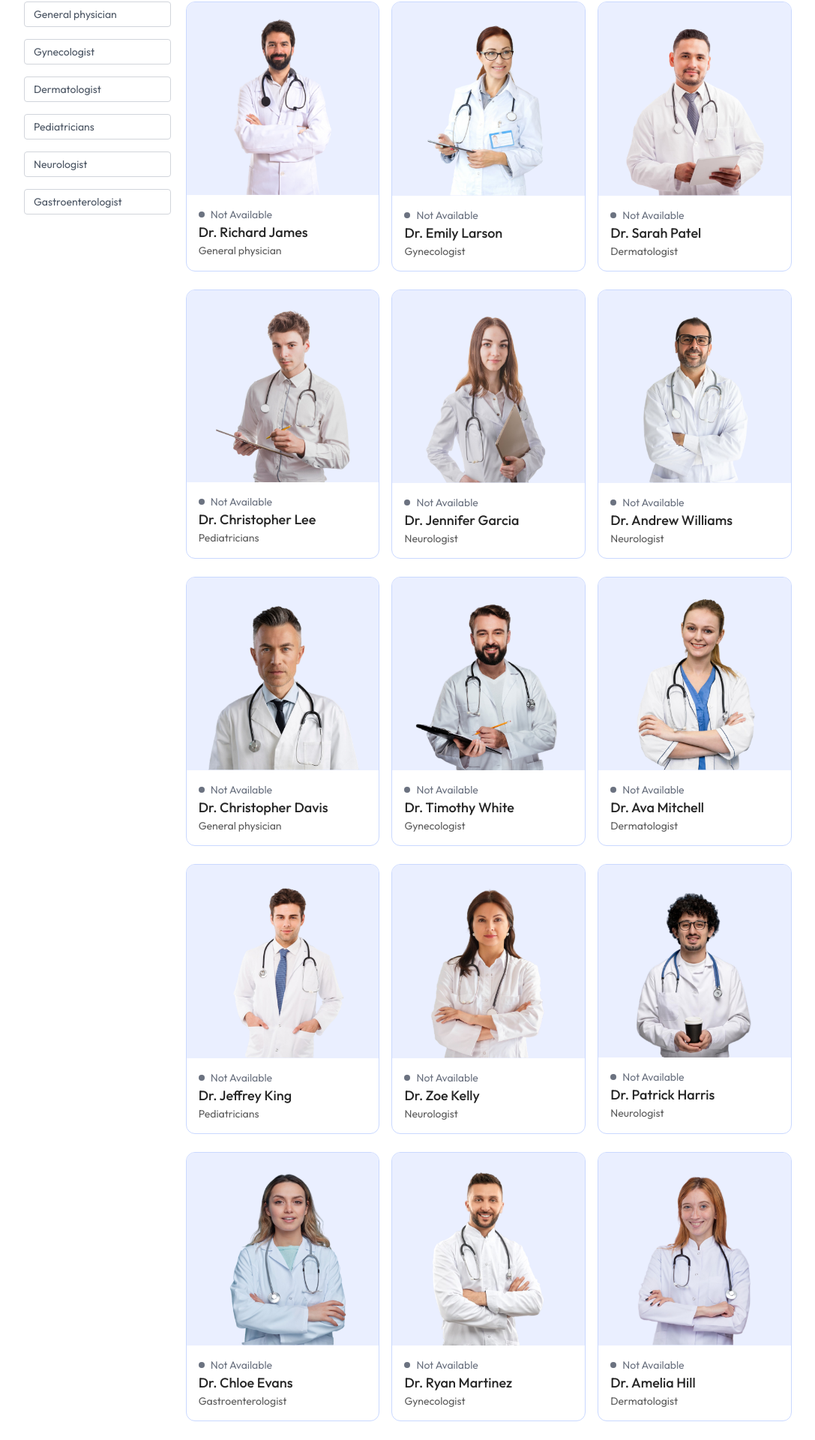
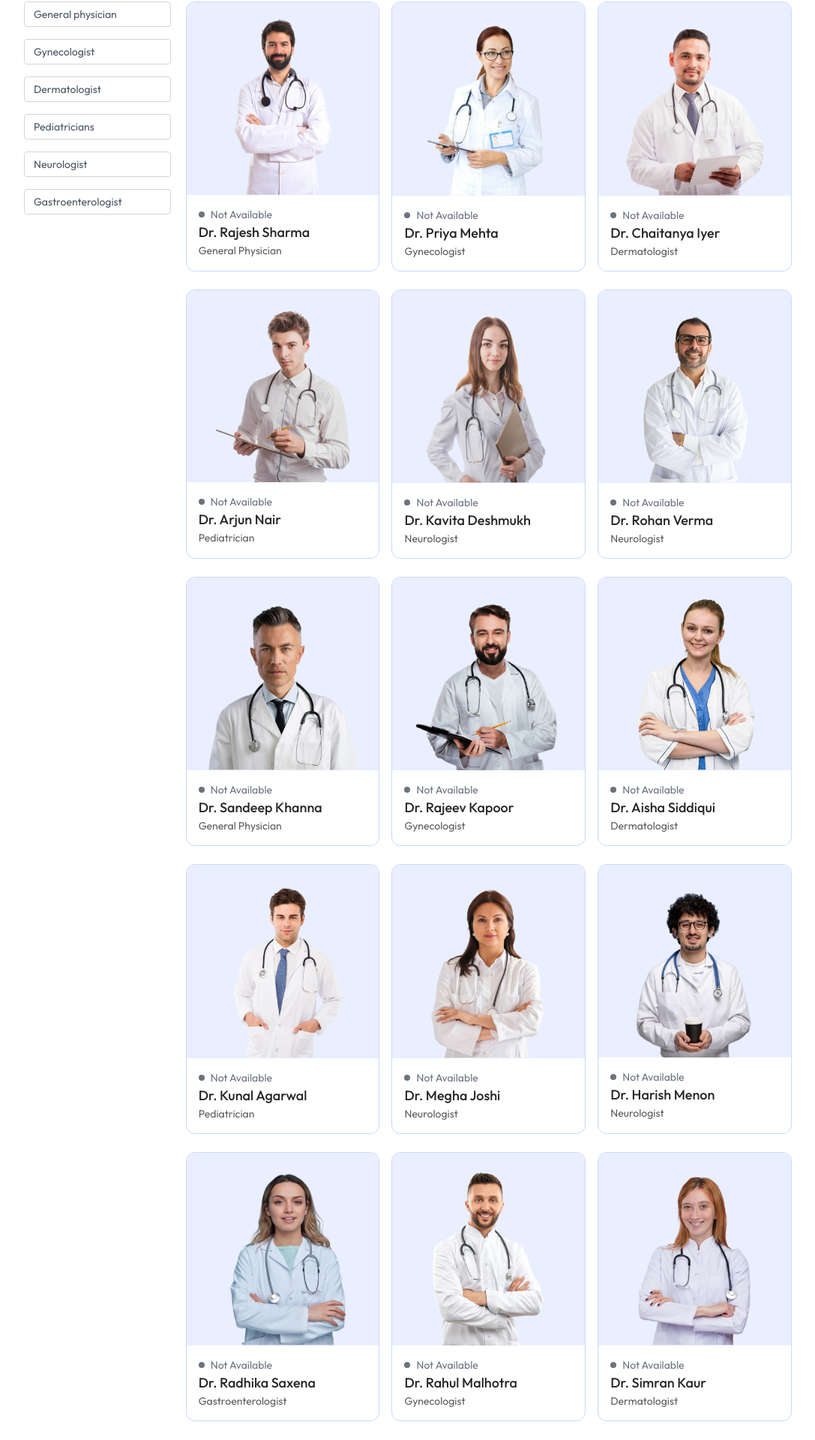
Before and after one commit to xtanislost/Medique---Hospital-Appointment-Management-and-Healthcare-Assistance, a React (Vite) app: page /doctors in a window 1280 px wide. Shown: the part 140-2060 px from the top of the page at 75% size, without its empty margins (96-1183 px from the left). Built offline with nearby package versions, Linux system fonts and the light colour scheme.

Commit message:
resolved git problem

```diff
--- a/src/assets/assets.js
+++ b/src/assets/assets.js
@@ -88,212 +88,212 @@ export const specialityData = [
 export const doctors = [
     {
         _id: 'doc1',
-        name: 'Dr. Richard James',
+        name: 'Dr. Rajesh Sharma',
         image: doc1,
-        speciality: 'General physician',
+        speciality: 'General Physician',
         degree: 'MBBS',
         experience: '4 Years',
-        about: 'Dr. Davis has a strong commitment to delivering comprehensive medical care, focusing on preventive medicine, early diagnosis, and effective treatment strategies. Dr. Davis has a strong commitment to delivering comprehensive medical care, focusing on preventive medicine, early diagnosis, and effective treatment strategies.',
+        about: 'Dr. Sharma has a strong commitment to delivering comprehensive medical care, focusing on preventive medicine, early diagnosis, and effective treatment strategies.',
         fees: 50,
         address: {
             line1: '17th Cross, Richmond',
-            line2: 'Circle, Ring Road, London'
+            line2: 'Circle, Ring Road, Mumbai'
         }
     },
     {
         _id: 'doc2',
-        name: 'Dr. Emily Larson',
+        name: 'Dr. Priya Mehta',
         image: doc2,
         speciality: 'Gynecologist',
         degree: 'MBBS',
         experience: '3 Years',
-        about: 'Dr. Davis has a strong commitment to delivering comprehensive medical care, focusing on preventive medicine, early diagnosis, and effective treatment strategies. Dr. Davis has a strong commitment to delivering comprehensive medical care, focusing on preventive medicine, early diagnosis, and effective treatment strategies.',
+        about: 'Dr. Mehta is dedicated to providing top-notch gynecological care with a focus on women’s health, preventive screenings, and personalized treatment plans.',
         fees: 60,
         address: {
             line1: '27th Cross, Richmond',
-            line2: 'Circle, Ring Road, London'
+            line2: 'Circle, Ring Road, Delhi'
         }
     },
     {
         _id: 'doc3',
-        name: 'Dr. Sarah Patel',
+        name: 'Dr. Chaitanya Iyer',
         image: doc3,
         speciality: 'Dermatologist',
         degree: 'MBBS',
-        experience: '1 Years',
-        about: 'Dr. Davis has a strong commitment to delivering comprehensive medical care, focusing on preventive medicine, early diagnosis, and effective treatment strategies. Dr. Davis has a strong commitment to delivering comprehensive medical care, focusing on preventive medicine, early diagnosis, and effective treatment strategies.',
+        experience: '1 Year',
+        about: 'Dr. Iyer specializes in skincare and dermatological treatments, with a focus on early diagnosis and customized skincare regimens.',
         fees: 30,
         address: {
             line1: '37th Cross, Richmond',
-            line2: 'Circle, Ring Road, London'
+            line2: 'Circle, Ring Road, Bangalore'
         }
     },
     {
         _id: 'doc4',
-        name: 'Dr. Christopher Lee',
+        name: 'Dr. Arjun Nair',
         image: doc4,
-        speciality: 'Pediatricians',
+        speciality: 'Pediatrician',
         degree: 'MBBS',
         experience: '2 Years',
-        about: 'Dr. Davis has a strong commitment to delivering comprehensive medical care, focusing on preventive medicine, early diagnosis, and effective treatment strategies. Dr. Davis has a strong commitment to delivering comprehensive medical care, focusing on preventive medicine, early diagnosis, and effective treatment strategies.',
+        about: 'Dr. Nair provides compassionate pediatric care, focusing on child health, nutrition, and preventive medical strategies.',
         fees: 40,
         address: {
             line1: '47th Cross, Richmond',
-            line2: 'Circle, Ring Road, London'
+            line2: 'Circle, Ring Road, Hyderabad'
         }
     },
     {
         _id: 'doc5',
-        name: 'Dr. Jennifer Garcia',
+        name: 'Dr. Kavita Deshmukh',
         image: doc5,
         speciality: 'Neurologist',
         degree: 'MBBS',
         experience: '4 Years',
-        about: 'Dr. Davis has a strong commitment to delivering comprehensive medical care, focusing on preventive medicine, early diagnosis, and effective treatment strategies. Dr. Davis has a strong commitment to delivering comprehensive medical care, focusing on preventive medicine, early diagnosis, and effective treatment strategies.',
+        about: 'Dr. Deshmukh is an expert in neurological disorders, focusing on early intervention, personalized treatment, and research-driven care.',
         fees: 50,
         address: {
             line1: '57th Cross, Richmond',
-            line2: 'Circle, Ring Road, London'
+            line2: 'Circle, Ring Road, Pune'
         }
     },
     {
         _id: 'doc6',
-        name: 'Dr. Andrew Williams',
+        name: 'Dr. Rohan Verma',
         image: doc6,
         speciality: 'Neurologist',
         degree: 'MBBS',
         experience: '4 Years',
-        about: 'Dr. Davis has a strong commitment to delivering comprehensive medical care, focusing on preventive medicine, early diagnosis, and effective treatment strategies. Dr. Davis has a strong commitment to delivering comprehensive medical care, focusing on preventive medicine, early diagnosis, and effective treatment strategies.',
+        about: 'Dr. Verma is committed to providing top-quality neurological care with a patient-centered approach.',
         fees: 50,
         address: {
             line1: '57th Cross, Richmond',
-            line2: 'Circle, Ring Road, London'
+            line2: 'Circle, Ring Road, Chennai'
         }
     },
     {
         _id: 'doc7',
-        name: 'Dr. Christopher Davis',
+        name: 'Dr. Sandeep Khanna',
         image: doc7,
-        speciality: 'General physician',
+        speciality: 'General Physician',
         degree: 'MBBS',
         experience: '4 Years',
-        about: 'Dr. Davis has a strong commitment to delivering comprehensive medical care, focusing on preventive medicine, early diagnosis, and effective treatment strategies. Dr. Davis has a strong commitment to delivering comprehensive medical care, focusing on preventive medicine, early diagnosis, and effective treatment strategies.',
+        about: 'Dr. Khanna focuses on preventive medicine and effective treatment strategies for general health concerns.',
         fees: 50,
         address: {
             line1: '17th Cross, Richmond',
-            line2: 'Circle, Ring Road, London'
+            line2: 'Circle, Ring Road, Jaipur'
         }
     },
     {
         _id: 'doc8',
-        name: 'Dr. Timothy White',
+        name: 'Dr. Rajeev Kapoor',
         image: doc8,
         speciality: 'Gynecologist',
         degree: 'MBBS',
         experience: '3 Years',
-        about: 'Dr. Davis has a strong commitment to delivering comprehensive medical care, focusing on preventive medicine, early diagnosis, and effective treatment strategies. Dr. Davis has a strong commitment to delivering comprehensive medical care, focusing on preventive medicine, early diagnosis, and effective treatment strategies.',
+        about: 'Dr. Kapoor specializes in women’s health, pregnancy care, and reproductive wellness.',
         fees: 60,
         address: {
             line1: '27th Cross, Richmond',
-            line2: 'Circle, Ring Road, London'
+            line2: 'Circle, Ring Road, Kolkata'
         }
     },
     {
         _id: 'doc9',
-        name: 'Dr. Ava Mitchell',
+        name: 'Dr. Aisha Siddiqui',
         image: doc9,
         speciality: 'Dermatologist',
         degree: 'MBBS',
-        experience: '1 Years',
-        about: 'Dr. Davis has a strong commitment to delivering comprehensive medical care, focusing on preventive medicine, early diagnosis, and effective treatment strategies. Dr. Davis has a strong commitment to delivering comprehensive medical care, focusing on preventive medicine, early diagnosis, and effective treatment strategies.',
+        experience: '1 Year',
+        about: 'Dr. Siddiqui provides expert skin care treatments with a focus on preventive and cosmetic dermatology.',
         fees: 30,
         address: {
             line1: '37th Cross, Richmond',
-            line2: 'Circle, Ring Road, London'
+            line2: 'Circle, Ring Road, Lucknow'
         }
     },
     {
         _id: 'doc10',
-        name: 'Dr. Jeffrey King',
+        name: 'Dr. Kunal Agarwal',
         image: doc10,
-        speciality: 'Pediatricians',
+        speciality: 'Pediatrician',
         degree: 'MBBS',
         experience: '2 Years',
-        about: 'Dr. Davis has a strong commitment to delivering comprehensive medical care, focusing on preventive medicine, early diagnosis, and effective treatment strategies. Dr. Davis has a strong commitment to delivering comprehensive medical care, focusing on preventive medicine, early diagnosis, and effective treatment strategies.',
+        about: 'Dr. Agarwal provides comprehensive pediatric care, focusing on child health and developmental well-being.',
         fees: 40,
         address: {
             line1: '47th Cross, Richmond',
-            line2: 'Circle, Ring Road, London'
+            line2: 'Circle, Ring Road, Chandigarh'
         }
     },
     {
         _id: 'doc11',
-        name: 'Dr. Zoe Kelly',
+        name: 'Dr. Megha Joshi',
         image: doc11,
         speciality: 'Neurologist',
         degree: 'MBBS',
         experience: '4 Years',
-        about: 'Dr. Davis has a strong commitment to delivering comprehensive medical care, focusing on preventive medicine, early diagnosis, and effective treatment strategies. Dr. Davis has a strong commitment to delivering comprehensive medical care, focusing on preventive medicine, early diagnosis, and effective treatment strategies.',
+        about: 'Dr. Joshi specializes in treating neurological conditions with a patient-focused approach.',
         fees: 50,
         address: {
             line1: '57th Cross, Richmond',
-            line2: 'Circle, Ring Road, London'
+            line2: 'Circle, Ring Road, Bhopal'
         }
     },
     {
         _id: 'doc12',
-        name: 'Dr. Patrick Harris',
+        name: 'Dr. Harish Menon',
         image: doc12,
         speciality: 'Neurologist',
         degree: 'MBBS',
         experience: '4 Years',
-        about: 'Dr. Davis has a strong commitment to delivering comprehensive medical care, focusing on preventive medicine, early diagnosis, and effective treatment strategies. Dr. Davis has a strong commitment to delivering comprehensive medical care, focusing on preventive medicine, early diagnosis, and effective treatment strategies.',
+        about: 'Dr. Menon is dedicated to providing advanced neurological treatments with a focus on research-based approaches.',
         fees: 50,
         address: {
             line1: '57th Cross, Richmond',
-            line2: 'Circle, Ring Road, London'
+            line2: 'Circle, Ring Road, Kochi'
         }
     },
     {
         _id: 'doc13',
-        name: 'Dr. Chloe Evans',
+        name: 'Dr. Radhika Saxena',
         image: doc13,
         speciality: 'Gastroenterologist',
         degree: 'MBBS',
         experience: '4 Years',
-        about: 'Dr. Davis has a strong commitment to delivering comprehensive medical care, focusing on preventive medicine, early diagnosis, and effective treatment strategies. Dr. Davis has a strong commitment to delivering comprehensive medical care, focusing on preventive medicine, early diagnosis, and effective treatment strategies.',
+        about: 'Dr. Saxena specializes in digestive health, gut disorders, and preventive gastroenterology.',
         fees: 50,
         address: {
             line1: '17th Cross, Richmond',
-            line2: 'Circle, Ring Road, London'
+            line2: 'Circle, Ring Road, Ahmedabad'
         }
     },
     {
         _id: 'doc14',
-        name: 'Dr. Ryan Martinez',
+        name: 'Dr. Rahul Malhotra',
         image: doc14,
         speciality: 'Gynecologist',
         degree: 'MBBS',
         experience: '3 Years',
-        about: 'Dr. Davis has a strong commitment to delivering comprehensive medical care, focusing on preventive medicine, early diagnosis, and effective treatment strategies. Dr. Davis has a strong commitment to delivering comprehensive medical care, focusing on preventive medicine, early diagnosis, and effective treatment strategies.',
+        about: 'Dr. Malhotra is an expert in gynecological treatments, prenatal care, and reproductive health.',
         fees: 60,
         address: {
             line1: '27th Cross, Richmond',
-            line2: 'Circle, Ring Road, London'
+            line2: 'Circle, Ring Road, Surat'
         }
     },
     {
         _id: 'doc15',
-        name: 'Dr. Amelia Hill',
+        name: 'Dr. Simran Kaur',
         image: doc15,
         speciality: 'Dermatologist',
         degree: 'MBBS',
-        experience: '1 Years',
-        about: 'Dr. Davis has a strong commitment to delivering comprehensive medical care, focusing on preventive medicine, early diagnosis, and effective treatment strategies. Dr. Davis has a strong commitment to delivering comprehensive medical care, focusing on preventive medicine, early diagnosis, and effective treatment strategies.',
+        experience: '1 Year',
+        about: 'Dr. Kaur provides expert dermatological care with a focus on skincare, hair treatments, and cosmetic procedures.',
         fees: 30,
         address: {
             line1: '37th Cross, Richmond',
-            line2: 'Circle, Ring Road, London'
+            line2: 'Circle, Ring Road, Amritsar'
         }
     },
-]
+];
--- a/src/context/AppContext.jsx
+++ b/src/context/AppContext.jsx
@@ -5,8 +5,12 @@ export const  AppContext = createContext()
 
 const AppContextProvider = (props) => {
 
+    const currencySymbol = '₹'
+
 const value = {
-    doctors
+    doctors,
+    currencySymbol
+
 
 
 }
```
Also changed, not shown: src/components/RelatedDoctors.jsx (added, +42 -0 lines).
